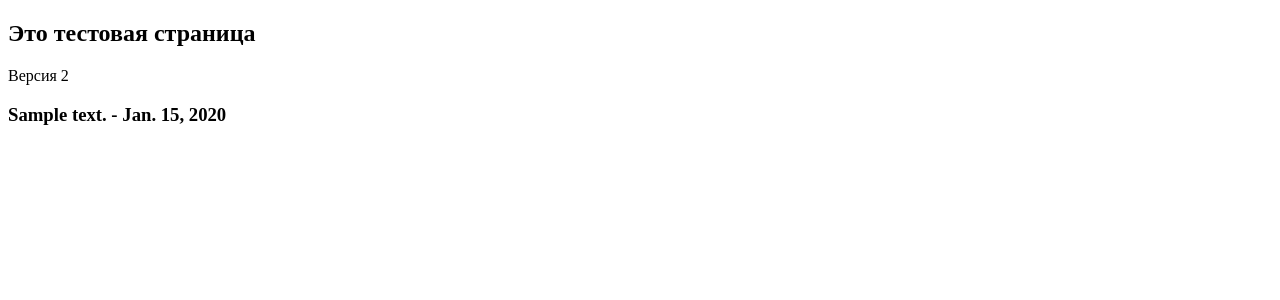
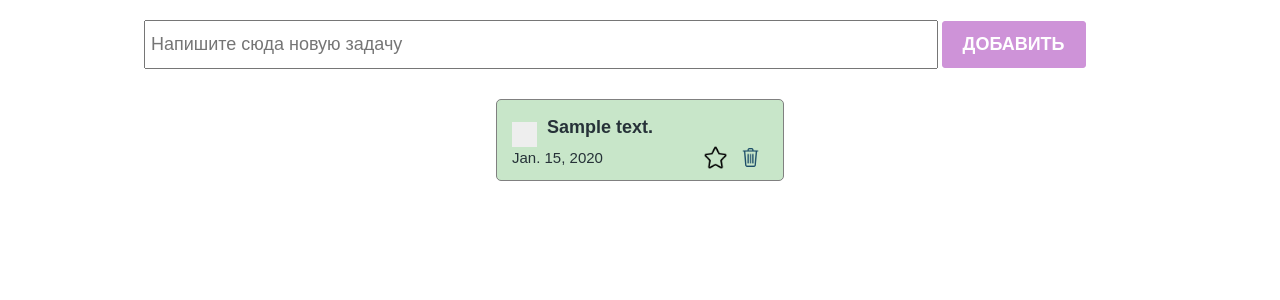
Before and after one commit to aydanaku/todopython, a Django app: page /test/ in a window 1280 px wide. Shown: the top 300 px of the page. Run offline with Django 3.2, Linux system fonts and the light colour scheme; tables that the repository leaves empty hold one stand-in row (values such as "Sample post").

Commit message:
edited test.html

```diff
--- a/main/templates/test.html
+++ b/main/templates/test.html
@@ -1,16 +1,53 @@
+{% load static %}
 <!DOCTYPE html>
 <html lang="en">
 <head>
     <meta charset="UTF-8">
     <meta name="viewport" content="width=device-width, initial-scale=1.0">
-    <title>Document</title>
+    <title>ToDo</title>
+    <!-- <link rel="stylesheet" href="./styles/index.css" /> -->
+    <link rel="stylesheet" href="{% static 'styles/index.css' %}" />
+    <!-- <link rel="stylesheet" href="./styles/checkbox.css" /> -->
+    <link rel="stylesheet" href="{% static 'styles/checkbox.css' %}" />
 </head>
 <body>
-    <h2>Это тестовая страница</h2>
+    <!-- <h2>Это тестовая страница</h2>
     <div>Версия 2</div>
     <!-- {{ todo_list }} -->
-    {% for todo in todo_list %}
+    <!-- {% for todo in todo_list %}
         <h3>{{ todo.text }} - {{ todo.created_at }}</h3>
-    {% endfor %}
+    {% endfor %} -->
+    <section>
+        <div class="create_container">
+            <input
+                class="create_input"
+                type="text"
+                placeholder="Напишите сюда новую задачу"
+            />
+            <button class="create_button">Добавить</button>
+        </div>
+
+        <div class="todo_container">
+            {% for todo in todo_list %}
+            <div class="todo_item">
+                <div class="todo_item_header">
+                    <label class="checkbox_container">
+                        <input type="checkbox" />
+                        <span class="checkmark"></span>
+                    </label>
+                    <h4>{{ todo.text }}</h4>
+                </div>
+                <div class="todo_item_footer">
+                    <!-- <p>17.11.2020<span>17:22</span></p> -->
+                    <p>{{ todo.created_at }}</p>
+                    <div class="action_buttons">
+                        <img src="./icons/star.png" />
+                        <img src="./icons/basket.png" />
+                    </div>
+                </div>
+            </div>
+            {% endfor %}
+        </div>
+    </section>
 </body>
 </html>
```
